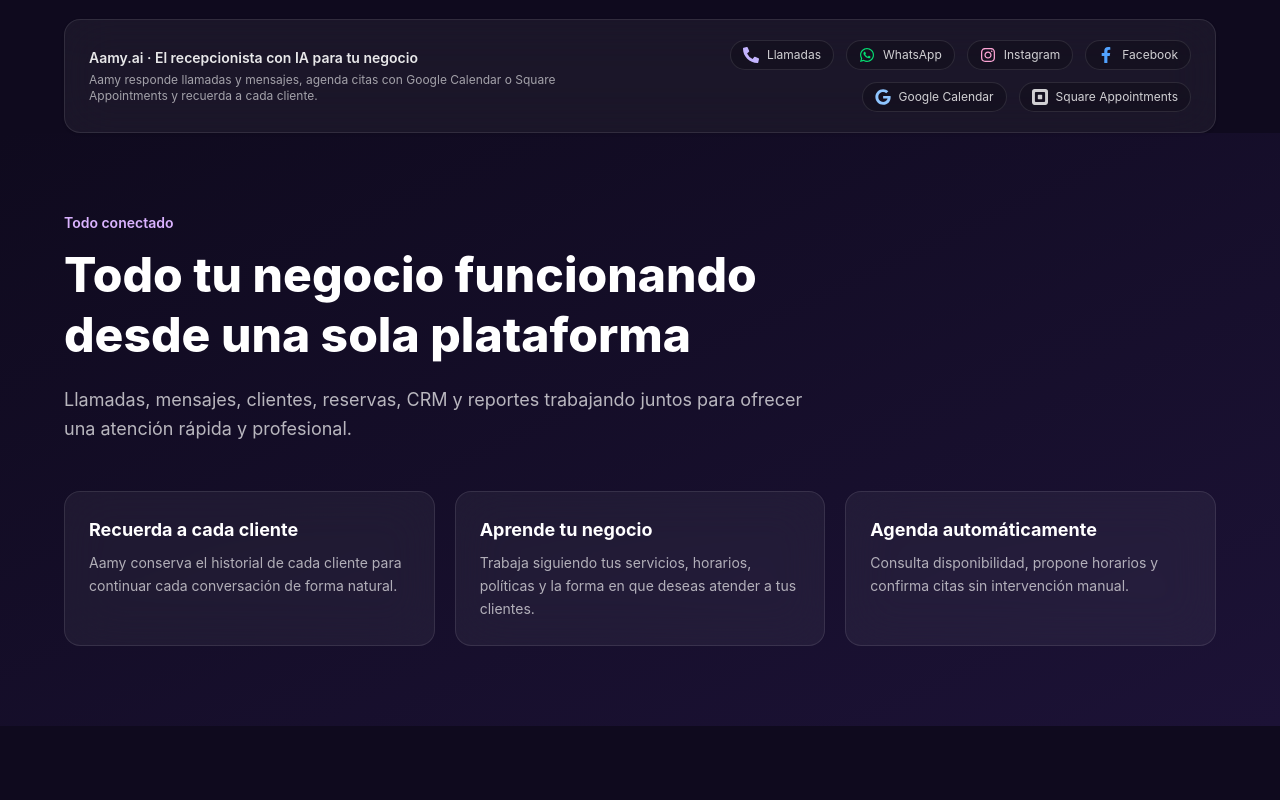
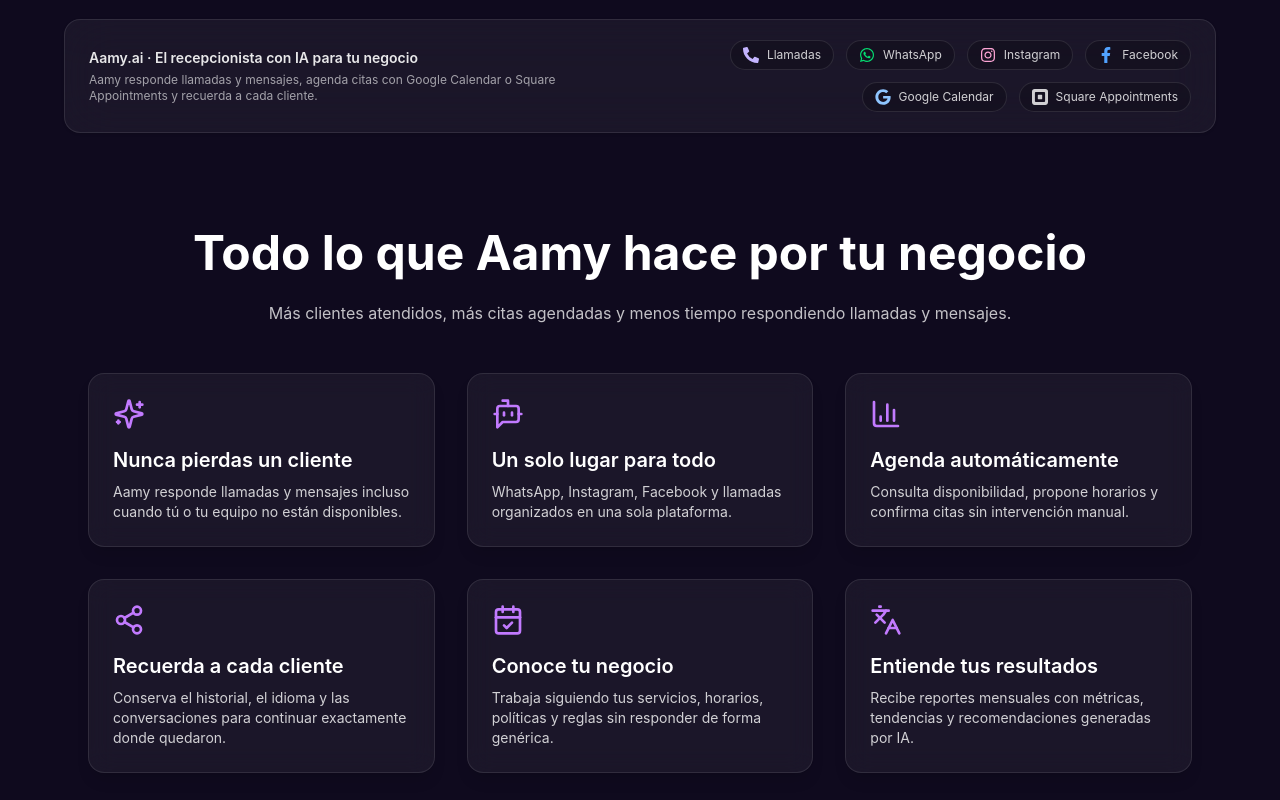
Before and after one commit to lrz80/chatbot-saas-v2, a Next.js app in the folder chatbot-dashboard/: page / in a window 1280 px wide. Shown: the part 920-1720 px from the top of the page. Built offline with nearby package versions, Linux system fonts and the light colour scheme.

Commit message:
📂 forzar inclusion de uploads

```diff
--- a/chatbot-dashboard/src/app/page.tsx
+++ b/chatbot-dashboard/src/app/page.tsx
@@ -15,6 +15,7 @@ import {
   FaGoogle,
 } from 'react-icons/fa';
 import { SiSquare } from 'react-icons/si';
+import BenefitsSection from '@/components/BenefitsSection';
 
 export default function LandingPage() {
   const { t } = useI18n();
@@ -64,6 +65,7 @@ export default function LandingPage() {
         </div>
       </section>
 
+      <BenefitsSection />
       <OperatingSystemSection />
       <div id="how-aamy-works">
         <HowAamyWorksSection />
--- a/chatbot-dashboard/src/components/BenefitsSection.tsx
+++ b/chatbot-dashboard/src/components/BenefitsSection.tsx
@@ -55,7 +55,7 @@ export default function BenefitsSection() {
         transition={{ duration: 0.8 }}
         className="text-3xl md:text-5xl font-bold text-center mb-6 text-white"
       >
-        {t("benefits.title")} <span className="text-purple-400">Aamy</span>?
+        {t("benefits.title")}
       </motion.h2>
 
       <motion.p
```
